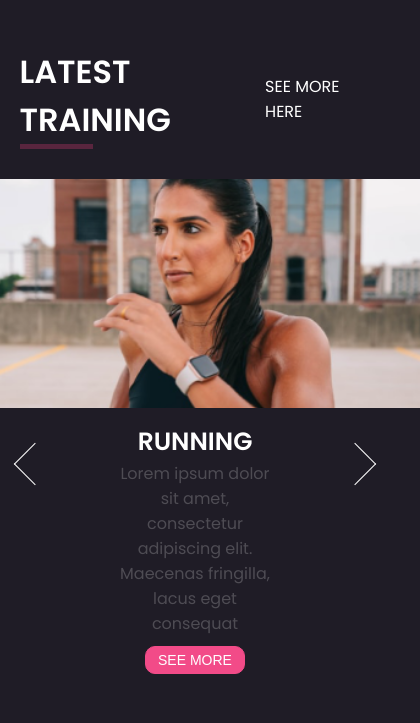
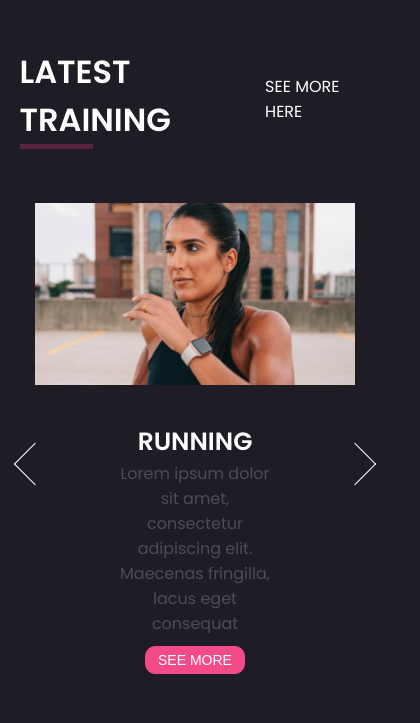
Before and after one commit to guzeradimazz/React-Workout-Web-App, a React (Create React App) app: page / in a window 390 px wide. Shown: the part 1162-1885 px from the top of the page, 420 px wide, since content can reach past the window. Built offline with nearby package versions, Linux system fonts and the light colour scheme.

Commit message:
debug phone adopt

```diff
--- a/src/styles/App.css
+++ b/src/styles/App.css
@@ -9,7 +9,7 @@ body{
     font-family: 'Poppins', sans-serif;
     width: 90vw;
     margin: auto;
-    overflow-x: hidden;
+    overflow-x: hidden !important;
 }
 .pulse:hover,
 .pulse:focus {
--- a/src/styles/Media.css
+++ b/src/styles/Media.css
@@ -6,6 +6,9 @@
 @media screen and (max-width:414px){
     .fourt__content{
         align-items: center;
+    }
+    .run , .lift , .yoga{
+        width: 320px;
     }
     .next , .prev{
         margin-top: 75px;
```
